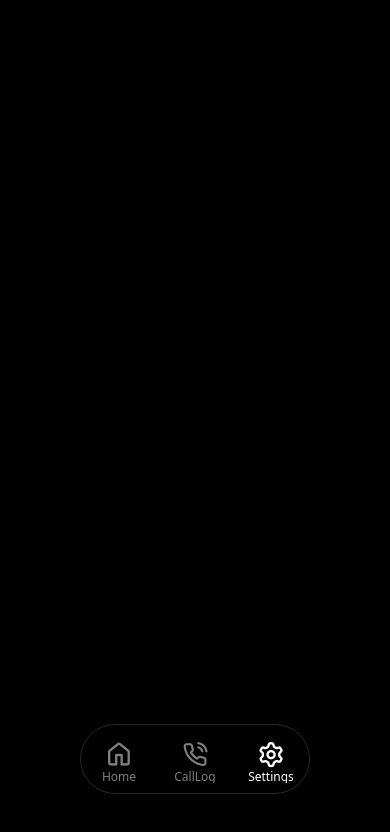
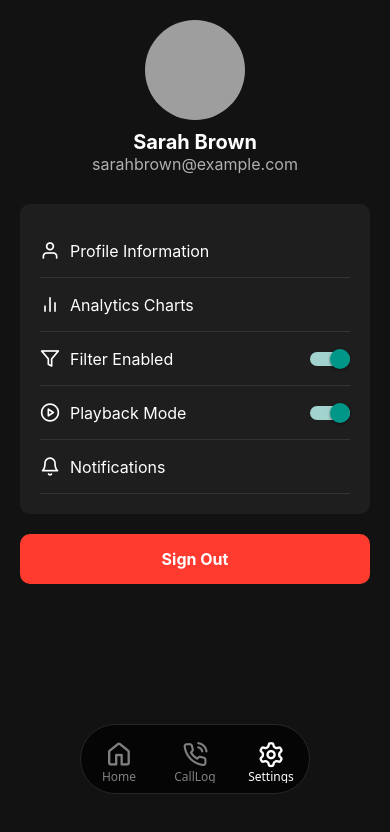
Before and after one commit to Json604/callSummariser, a React Native app: screen /Settings in a window 390 px wide. Shown: the top 832 px of the page. Built offline with nearby package versions, Linux system fonts and the light colour scheme; grey boxes are pictures that could not be loaded.

Commit message:
settings UI

```diff
--- a/package.json
+++ b/package.json
@@ -16,9 +16,11 @@
     "@react-navigation/native-stack": "^7.3.13",
     "react": "19.0.0",
     "react-native": "0.79.2",
-    "react-native-safe-area-context": "^5.4.0",
+    "react-native-gesture-handler": "^2.25.0",
+    "react-native-safe-area-context": "^5.4.1",
     "react-native-screens": "^4.10.0",
-    "react-native-vector-icons": "^10.2.0"
+    "react-native-vector-icons": "^10.2.0",
+    "react-navigation": "^5.0.0"
   },
   "devDependencies": {
     "@babel/core": "^7.25.2",
--- a/src/screens/settings/Settings.tsx
+++ b/src/screens/settings/Settings.tsx
@@ -1,9 +1,120 @@
-import { Text, View } from "react-native";
+import React, { useState } from 'react';
+import { View, Text, Image, StyleSheet, Switch, TouchableOpacity, ScrollView } from 'react-native';
+import Icon from 'react-native-vector-icons/Feather';
 
-export default function Settings(){
-    return(
-        <View>
-            <Text>Settings</Text>
+export default function ProfileScreen() {
+  const [analytics, setAnalytics] = useState(true);
+  const [playback, setPlayback] = useState(true);
+
+  return (
+    <ScrollView style={styles.container}>
+      {/* Profile Info */}
+      <View style={styles.profileSection}>
+        <Image
+          source={{ uri: 'https://your-cdn.com/sarah-brown.png' }} // Replace with Sarah's full image URL
+          style={styles.avatar}
+        />
+        <Text style={styles.name}>Sarah Brown</Text>
+        <Text style={styles.email}>sarahbrown@example.com</Text>
+      </View>
+
+      {/* Settings Card */}
+      <View style={styles.card}>
+        {/* Profile Info Row */}
+        <TouchableOpacity style={styles.row}>
+          <Icon name="user" size={20} color="#FFFFFF" />
+          <Text style={styles.label}>Profile Information</Text>
+        </TouchableOpacity>
+
+        {/* Analytics Charts Row */}
+        <TouchableOpacity style={styles.row}>
+          <Icon name="bar-chart-2" size={20} color="#FFFFFF" />
+          <Text style={styles.label}>Analytics Charts</Text>
+        </TouchableOpacity>
+
+        {/* Toggle 1 */}
+        <View style={styles.row}>
+          <Icon name="filter" size={20} color="#FFFFFF" />
+          <Text style={styles.label}>Filter Enabled</Text>
+          <Switch value={analytics} onValueChange={setAnalytics} />
         </View>
-    )
+
+        {/* Toggle 2 */}
+        <View style={styles.row}>
+          <Icon name="play-circle" size={20} color="#FFFFFF" />
+          <Text style={styles.label}>Playback Mode</Text>
+          <Switch value={playback} onValueChange={setPlayback} />
+        </View>
+
+        {/* Notifications */}
+        <TouchableOpacity style={styles.row}>
+          <Icon name="bell" size={20} color="#FFFFFF" />
+          <Text style={styles.label}>Notifications</Text>
+        </TouchableOpacity>
+      </View>
+
+      {/* Sign Out Button */}
+      <TouchableOpacity style={styles.logout}>
+        <Text style={styles.logoutText}>Sign Out</Text>
+      </TouchableOpacity>
+    </ScrollView>
+  );
 }
+
+const styles = StyleSheet.create({
+    container: {
+        flex: 1,
+        backgroundColor: '#121212',
+        padding: 20,
+    },
+    profileSection: {
+        alignItems: 'center',
+        marginBottom: 30,
+    },
+    avatar: {
+        width: 100,
+        height: 100,
+        borderRadius: 50,
+        marginBottom: 10,
+    },
+    name: {
+        color: '#FFFFFF',
+        fontSize: 20,
+        fontWeight: 'bold',
+    },
+    email: {
+        color: '#B0B0B0',
+        fontSize: 16,
+    },
+    card: {
+        backgroundColor: '#1E1E1E',
+        borderRadius: 10,
+        padding: 20,
+        marginBottom: 20,
+    },
+    row: {
+        flexDirection: 'row',
+        alignItems: 'center',
+        justifyContent: 'space-between',
+        paddingVertical: 15,
+        borderBottomWidth: StyleSheet.hairlineWidth,
+        borderBottomColor: '#333333',
+    },
+    label: {
+        color: '#FFFFFF',
+        fontSize: 16,
+        flexGrow: 1,
+        marginLeft: 10,
+    },
+    logout: {
+        backgroundColor: '#FF3B30',
+        paddingVertical: 15,
+        borderRadius: 10,
+        alignItems: 'center',
+    },
+    logoutText: {
+        color: '#FFFFFF',
+        fontSize: 16,
+        fontWeight: 'bold',
+    },
+})
```
Also changed, not shown: 1 other file (tests, documents, lock files or other folders).
